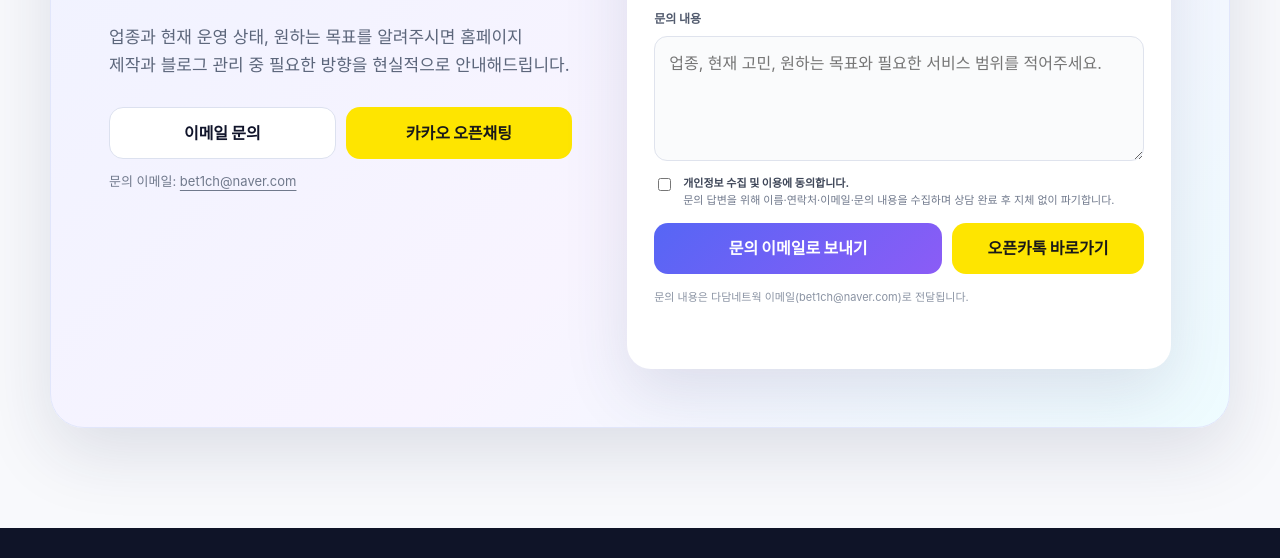
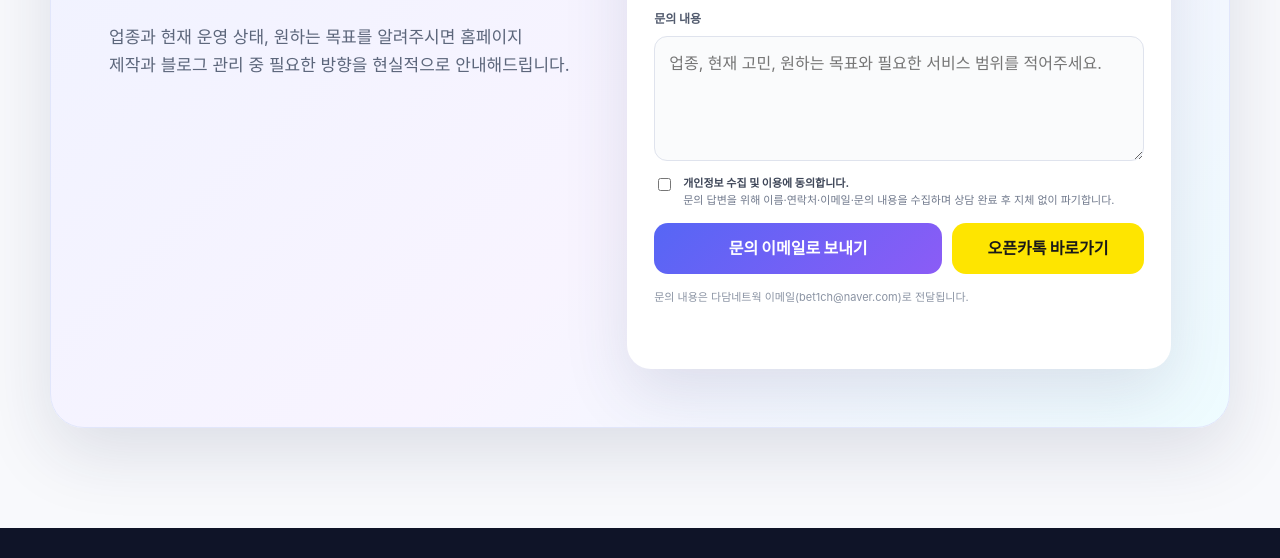
Before and after one commit to leejongwang/dadam-network, a plain HTML site: page index.html in a window 1280 px wide. Shown: the part 8562-9120 px from the top of the page. Drawn offline with Linux system fonts and the light colour scheme; a web font is replaced by a local one.

Commit message:
Add files via upload

```diff
--- a/index.html
+++ b/index.html
@@ -1015,26 +1015,6 @@
     }
     .contact h2{font-size:clamp(38px,5vw,58px)}
     .contact-copy{color:#5c667b;font-size:17px}
-    .quick-contact{
-      display:grid;
-      grid-template-columns:1fr 1fr;
-      gap:10px;
-      margin-top:28px;
-    }
-    .quick-contact a{
-      min-height:52px;
-      border-radius:14px;
-      display:flex;
-      align-items:center;
-      justify-content:center;
-      font-weight:900;
-      transition:.2s;
-    }
-    .quick-contact a:hover{transform:translateY(-2px)}
-    .quick-email{background:#fff;color:var(--ink);border:1px solid #dce1ef}
-    .quick-kakao{background:var(--yellow);color:#191919}
-    .contact-email{margin-top:12px;color:#70798c;font-size:13px}
-    .contact-email a{text-decoration:underline;text-underline-offset:4px}
     #inquiryForm{scroll-margin-top:96px}
     form{
       padding:27px;
@@ -1275,7 +1255,7 @@
       .contact-inner{padding:28px 16px;gap:30px}
       .contact h2{font-size:31px;line-height:1.2}
       .contact-copy{font-size:16px;line-height:1.72}
-      .quick-contact,.form-grid,.form-actions{grid-template-columns:1fr}
+      .form-grid,.form-actions{grid-template-columns:1fr}
       .field.full{grid-column:auto}
       form{padding:19px 15px;border-radius:20px}
       .field input,.field select,.field textarea{font-size:16px}
@@ -1906,12 +1886,6 @@
                 업종과 현재 운영 상태, 원하는 목표를 알려주시면
                 홈페이지 제작과 블로그 관리 중 필요한 방향을 현실적으로 안내해드립니다.
               </p>
-
-              <div class="quick-contact">
-                <a class="quick-email" href="mailto:bet1ch@naver.com">이메일 문의</a>
-                <a class="quick-kakao" href="https://open.kakao.com/o/sMj981Ai" target="_blank" rel="noopener noreferrer">카카오 오픈채팅</a>
-              </div>
-              <p class="contact-email">문의 이메일: <a href="mailto:bet1ch@naver.com">bet1ch@naver.com</a></p>
             </div>
 
             <form id="inquiryForm" action="https://formsubmit.co/ed70840319235b0e186d00612a019776" method="POST">
```
